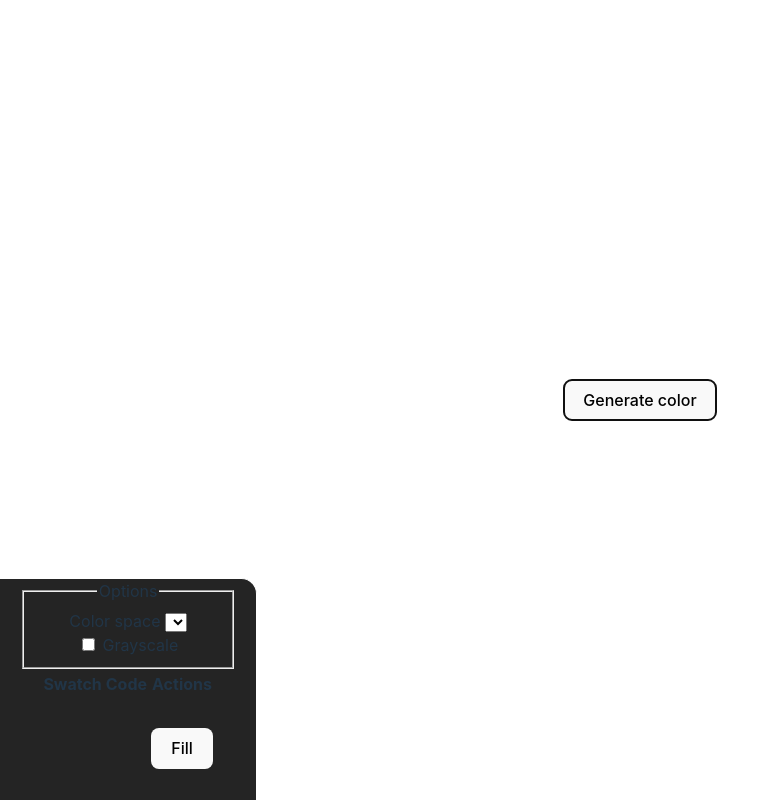
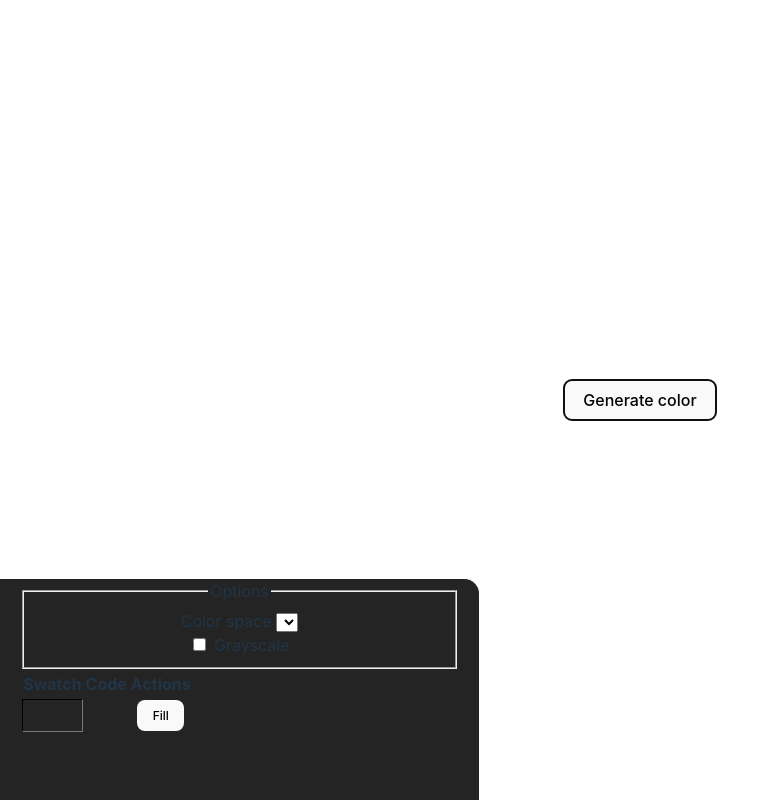
Before and after one commit to thejohnrt/color-generator, a website built with Vite: page index.html in a window 1280 px wide. Both pictures are taken after a click on the button "Generate color". Shown: the whole page, without its empty margins (0-780 px from the left). Built offline with nearby package versions, Linux system fonts and the light colour scheme; what colorjs.io would draw is missing.

Commit message:
Update styles for new markup

```diff
--- a/style.css
+++ b/style.css
@@ -22,19 +22,37 @@ ul[role="list"] {
   border-inline-start: 0;
   border-block-end: 0;
   border-radius: 0 0.975em 0 0;
+  width: 30em;
 }
 
-#color-history {
-  margin: 0;
-  padding: 0 2ch;
+.history-wrapper {
   height: 15ex;
   overflow: auto;
 }
 
+#color-history thead {
+  position: sticky;
+  inset-block-start: -.125em;
+  background-color: #242424;
+}
+
 #color-history li {
   padding: .25em;
+  display: flex;
+  align-items: center;
+  gap: 1ch;
 }
 
 #color-history li+li {
   border-block-start: .125em solid currentColor;
 }
+
+.swatch {
+  flex: 0 0 3ch;
+  height: 3ch;
+  border: inset .0625em #242424;
+}
+
+button[data-action="fill"] {
+  font-size: .75rem;
+}
```
